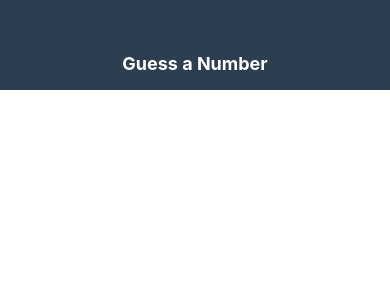
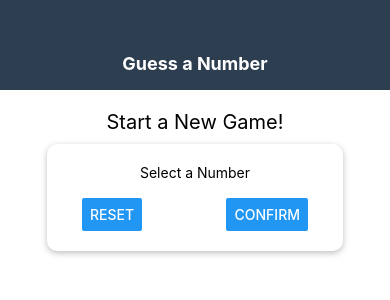
Before and after one commit to shahnawaz-pabon/Learn-React-Native, a React Native app in the folder simple-game/: screen / in a window 390 px wide. Shown: the top 300 px of the page. Built offline with nearby package versions, Linux system fonts and the light colour scheme.

Commit message:
New screen added and Input container styled with buttons

```diff
--- a/simple-game/App.js
+++ b/simple-game/App.js
@@ -2,12 +2,14 @@
 import { StyleSheet, Text, View } from 'react-native';
 
 import Header from './components/Header';
+import StartGameScreen from './screens/StartGameScreen';
 
 export default function App() {
   return (
 
     <View style={styles.screen}>
       <Header title="Guess a Number"/>
+      <StartGameScreen/>
     </View>
 
   );
--- /dev/null
+++ b/simple-game/screens/StartGameScreen.js
@@ -0,0 +1,53 @@
+import React from 'react';
+
+import { StyleSheet, Text, View, TextInput, Button } from 'react-native';
+
+const StartGameScreen = props => {
+  return (
+    <View style={styles.screen}>
+      <Text style={styles.title}>Start a New Game!</Text>
+      <View style={styles.inputContainer}>
+        <Text>Select a Number</Text>
+        <TextInput />
+
+        <View style={styles.buttonContainer}>
+          <Button title="Reset" onPress={() => {}}/>
+          <Button title="Confirm" onPress={() => {}}/>
+        </View>
+      </View>
+    </View>
+  );
+};
+
+const styles = StyleSheet.create({
+  screen: {
+    flex: 1,
+    padding: 10,
+    alignItems: 'center'
+  },
+  title: {
+    fontSize: 20,
+    marginVertical: 10
+  },
+  inputContainer: {
+    width: 300,
+    maxWidth: '80%',
+    alignItems: 'center',
+    shadowColor: 'black',
+    shadowOffset: { width: 0, height: 2 },
+    shadowRadius: 6,
+    shadowOpacity: 0.26,
+    elevation: 8,
+    backgroundColor: 'white',
+    padding: 20,
+    borderRadius: 10
+  },
+  buttonContainer: {
+    flexDirection: 'row',
+    width: '100%',
+    justifyContent: 'space-between',
+    paddingHorizontal: 15
+  }
+});
+
+export default StartGameScreen;
```
